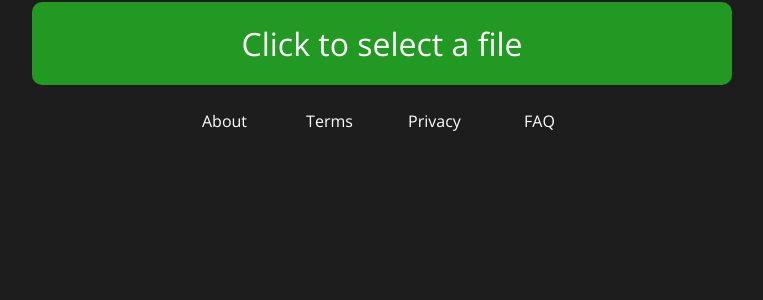
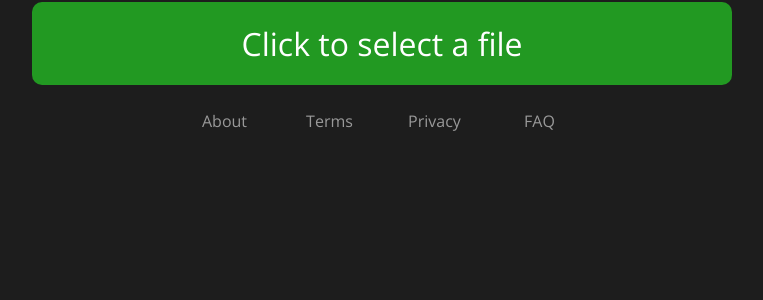
Before and after one commit to QuadPiece/QuadFile, a Flask app: template templates/upload.html in a window 1280 px wide. Shown: the part 371-671 px from the top of the page, without its empty margins (258-1021 px from the left). Run offline with Flask 2, Linux system fonts and the light colour scheme; the template is opened without the code that fills it: most values are stand-ins (such as "Sample title", 1, 10 or a date in 2020); parts of the project's set-up code (start-up, migrations or seed data) failed here and were passed over.

Commit message:
Attempt to shift focus a bit away from the links

```diff
--- a/static/style.css
+++ b/static/style.css
@@ -82,6 +82,7 @@ body {
 .links li a, .fileLink {
   color: inherit;
   text-decoration: none;
+  color: #999999;
 }
 
 .links li a:hover, .fileLink {
```
